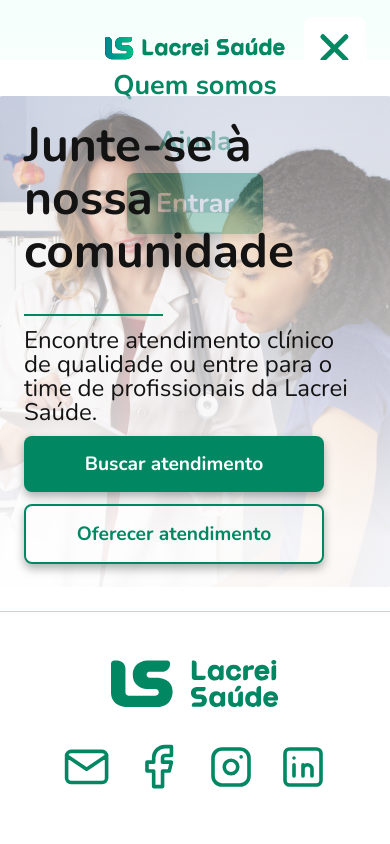
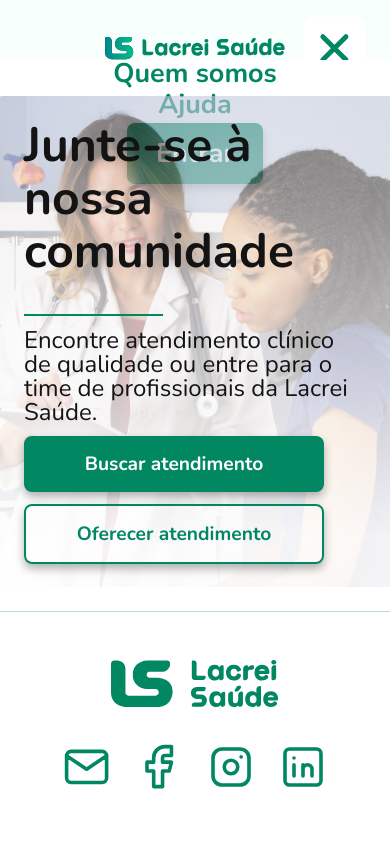
Before and after one commit to Buenno01/desafio-frontend-lacrei, a React (Vite) app: page / in a window 390 px wide. Both pictures are taken after a click on the button 334 px from the left and 47 px from the top of the page. Shown: the top 844 px of the page. Built offline with nearby package versions, Linux system fonts and the light colour scheme.

Commit message:
style: consertado tamanho da fonte do conteudo principal para telas medias

```diff
--- a/src/assets/wrappers/HeaderLinkWrapper.ts
+++ b/src/assets/wrappers/HeaderLinkWrapper.ts
@@ -8,6 +8,10 @@
     margin: 0 auto;
     gap: 0.2rem;
 
+    > li {
+        list-style: none;
+    }
+
     @media (min-width: 640px) {
         flex-direction: row;
         gap: 1rem;
--- a/src/components/Header/HeaderRightMenu.tsx
+++ b/src/components/Header/HeaderRightMenu.tsx
@@ -18,12 +18,16 @@
       <HeaderLinkWrapper>
         {
           links.map((link) => (
-            <HeaderLink key={ link.name } href={ link.url }>
-              { link.name }
-            </HeaderLink>
+            <li>
+              <HeaderLink key={ link.name } href={ link.url }>
+                { link.name }
+              </HeaderLink>
+            </li>
           ))
         }
-        <Button>Entrar</Button>
+        <li>
+          <Button>Entrar</Button>
+        </li>
       </HeaderLinkWrapper>
     </HeaderRightMenuContainer>
   );
```
